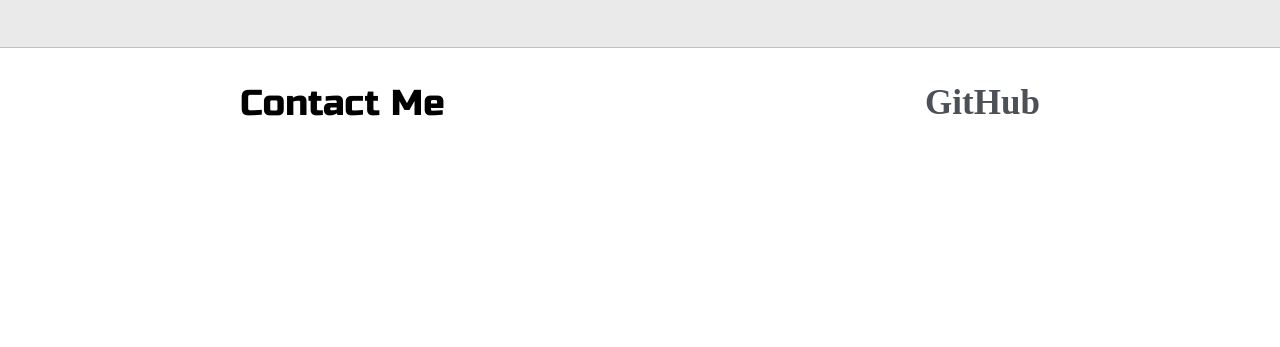
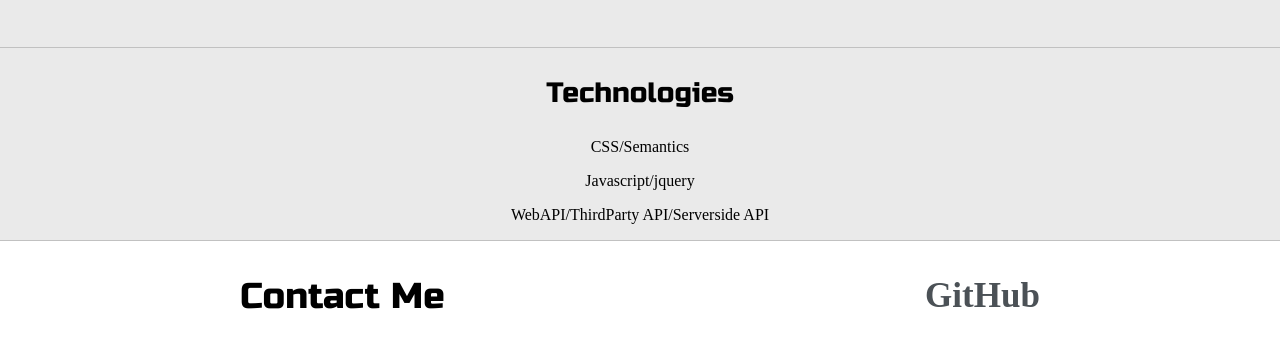
Before and after one commit to vakrathundaya/my-portfolio, a plain HTML site: page index.html in a window 1280 px wide. Shown: the part 1004-1351 px from the top of the page. Before the commit the page ends 1162 px from the top, so only its background shows below. Drawn offline with Linux system fonts and the light colour scheme.

Commit message:
modified files

```diff
--- a/index.html
+++ b/index.html
@@ -68,7 +68,7 @@
                 <div>
                     <div class="post">
                         <a href="https://vakrathundaya.github.io/FirstAssignment/">
-                         <img class="thumbnail" src="./images/digital-marketing-meeting.jpg" alt="Horiseon Website">
+                            <img class="thumbnail" src="./images/digital-marketing-meeting.jpg" alt="Horiseon Website">
                         </a>
 
                         <div class="post-preview">
@@ -149,6 +149,16 @@
                 </div>
     </section>
 
+    <section id="work" class="s1">
+                     <div id="tech">
+                            <h3>Technologies</h3>
+                            <p>CSS/Semantics</p>
+                            <p>Javascript/jquery</p>
+                            <p>WebAPI/ThirdParty API/Serverside API</p>
+                     </div>
+
+       </section>
+
 
     <section class="contact" id="contact">
         <h2>Contact Me</h2>
@@ -156,7 +166,8 @@
             <p id="gitlink"><b><a href="https://github.com/vakrathundaya" target="_blank">GitHub</a></b></p>
         </div>
     </section>
-</body><div>
 </body>
+<div>
+    </body>
 
 </html>
--- a/style.css
+++ b/style.css
@@ -147,6 +147,10 @@ h6 {font-size: 16px;}
     background-color:rgb(119, 177, 174);
 }
 
+#tech{
+    text-align: center;
+}
+
 .corner{
     width : 7px;
     height: 7px;
```
